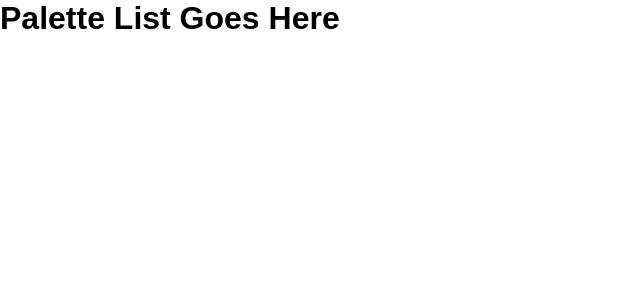
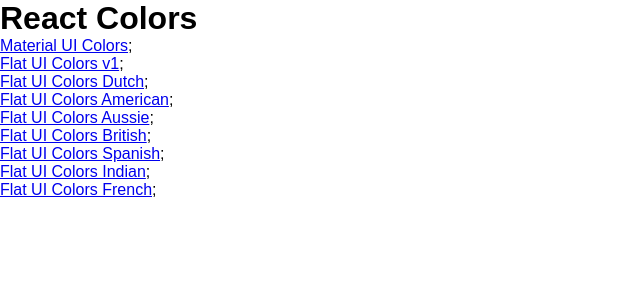
Before and after one commit to tomascatena/react-typescript-color-palettes, a React (Create React App) app: page / in a window 1280 px wide. Shown: the top 300 px of the page, without its empty margins (0-640 px from the left). Built offline with nearby package versions, Linux system fonts and the light colour scheme.

Commit message:
add PaletteList and links

```diff
--- a/src/App.tsx
+++ b/src/App.tsx
@@ -3,6 +3,7 @@
 import seedPalettes from './seedPalettes';
 import './App.css';
 import { generatePalette } from './colorHelpers';
+import PaletteList from './components/PaletteList/PaletteList';
 
 interface ColorPalette {
   paletteName: string;
@@ -18,9 +19,13 @@
 
   return (
     <Switch>
-      <Route exact path='/'>
-        <h1>Palette List Goes Here</h1>
-      </Route>
+      <Route
+        exact
+        path='/'
+        render={() => {
+          return <PaletteList palettes={seedPalettes} />;
+        }}
+      ></Route>
 
       <Route
         exact
--- a/src/components/Navbar/Navbar.tsx
+++ b/src/components/Navbar/Navbar.tsx
@@ -2,6 +2,7 @@
 import './Navbar.css';
 import Slider from 'rc-slider';
 import { useState } from 'react';
+import { Link } from 'react-router-dom';
 import Select from '@material-ui/core/Select';
 import MenuItem from '@material-ui/core/MenuItem';
 import Snackbar from '@material-ui/core/Snackbar';
@@ -43,7 +44,7 @@
   return (
     <header className='navbar'>
       <div className='logo'>
-        <a href='/'>ReactTSColorPalette</a>
+        <Link to='/'>ReactTSColorPalette</Link>
       </div>
 
       <div className='sliderContainer'>
--- /dev/null
+++ b/src/components/PaletteList/PaletteList.tsx
@@ -0,0 +1,29 @@
+import { Link } from 'react-router-dom';
+
+interface ColorPalette {
+  paletteName: string;
+  id: string;
+  emoji: string;
+  colors: { name: string; color: string }[];
+}
+
+interface PaletteListProps {
+  palettes: ColorPalette[];
+}
+
+const PaletteList = ({ palettes }: PaletteListProps): JSX.Element => {
+  return (
+    <div>
+      <h1>React Colors</h1>
+      {palettes.map((palette) => {
+        return (
+          <p>
+            <Link to={`/palette/${palette.id}`}>{palette.paletteName}</Link>;
+          </p>
+        );
+      })}
+    </div>
+  );
+};
+
+export default PaletteList;
```
Also changed, not shown: src/components/PaletteList/PaletteList.css (added).
